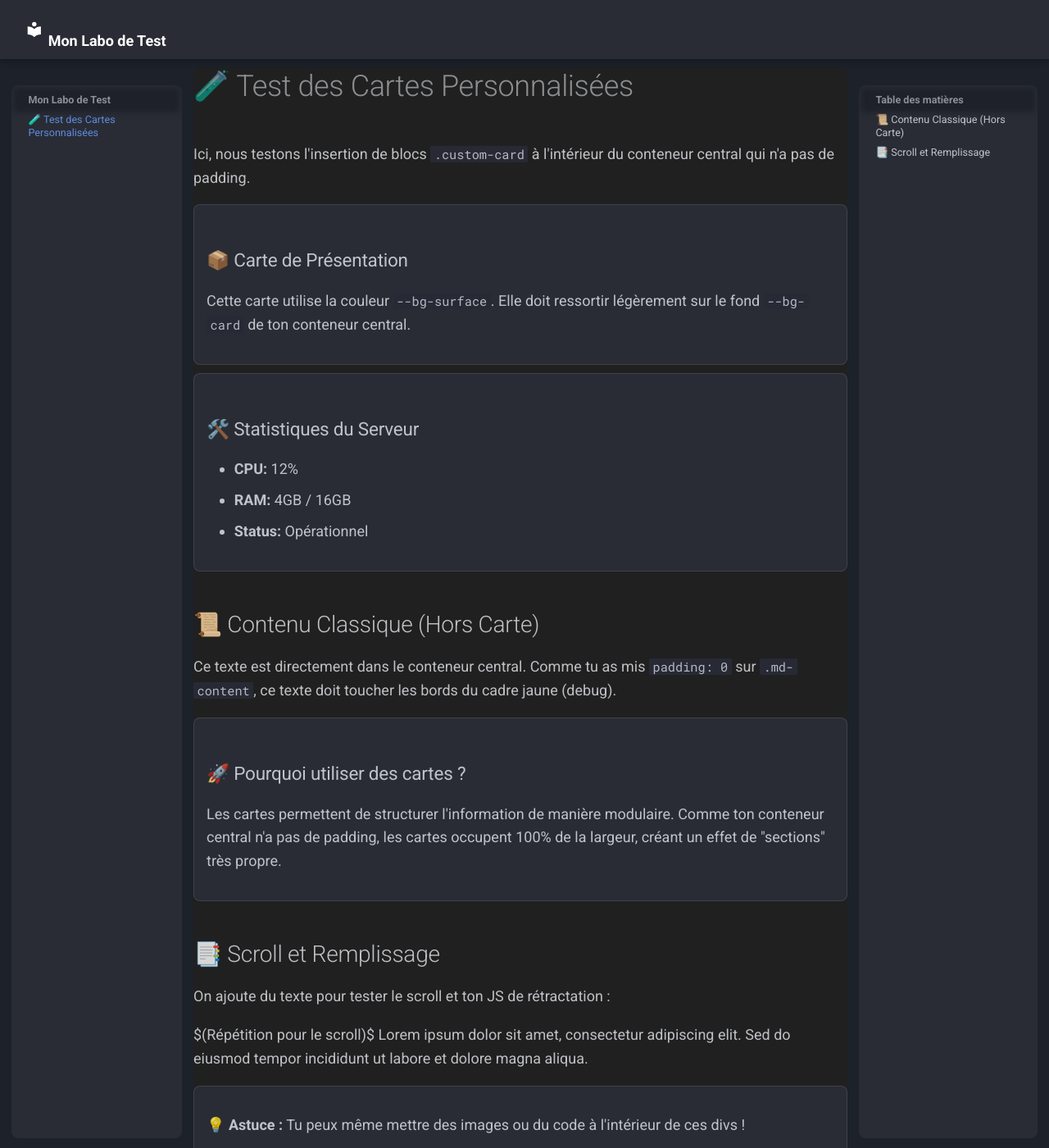
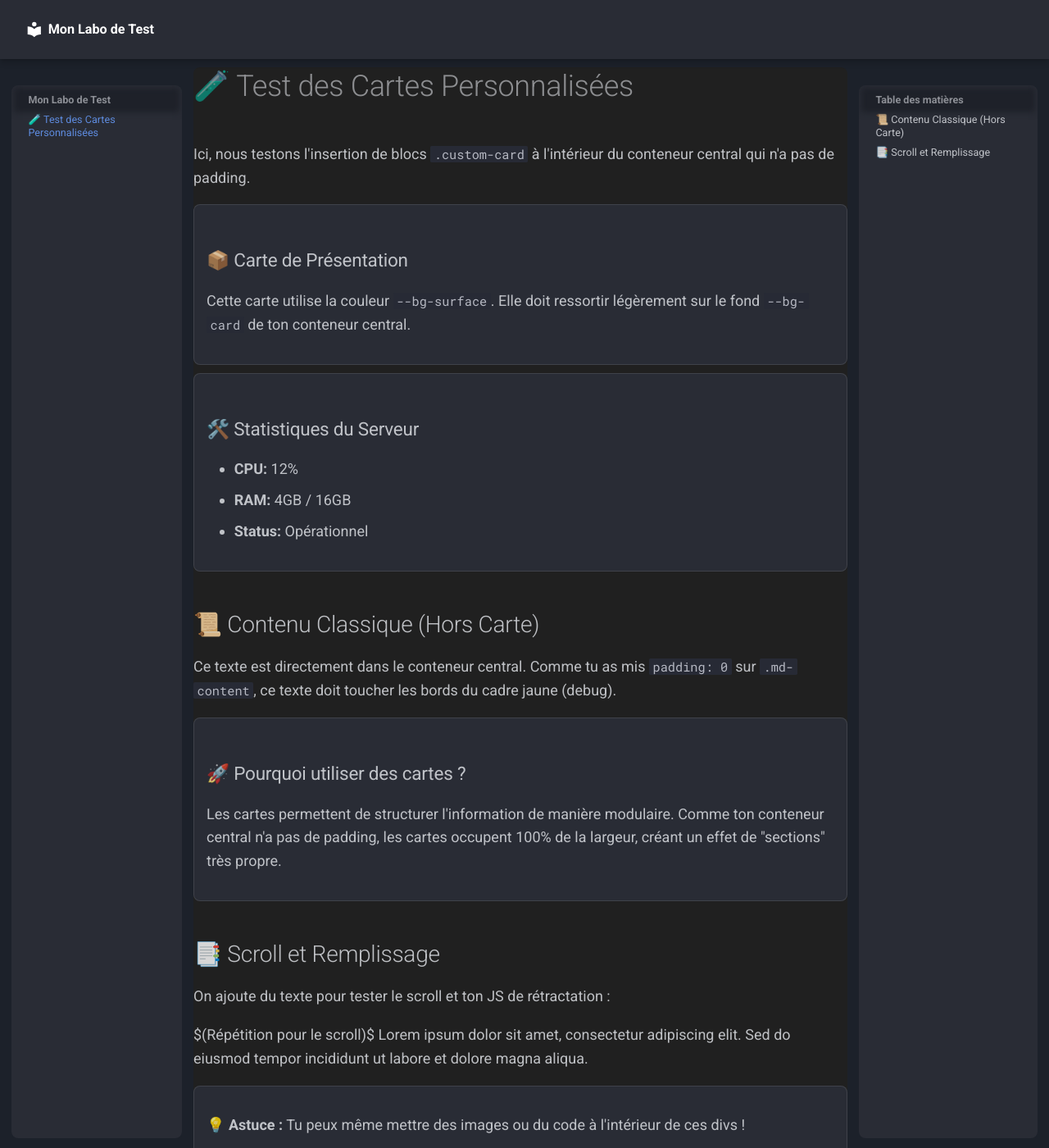
Before and after one commit to Lilevitchi/test-site, an MkDocs documentation site: the page built from docs/index.md, in a window 1280 px wide and 1400 px high. Shown: the whole window at 82% size. Built offline with MkDocs 1.6.1 and Material for MkDocs 9.7.7, drawn with Linux system fonts in a browser that asks for light colours.

Commit message:
Update extra.css

```diff
--- a/docs/stylesheets/extra.css
+++ b/docs/stylesheets/extra.css
@@ -84,11 +84,6 @@
     visibility: visible;
   }
 
-  .md-header__title, .md-header__topic, .md-header__ellipsis {
-    font-size: var(--text-size-header);
-    line-height: var(--header-height);
-  }
-
 /* --- MAIN STRUCTURE --- */
   .md-container {
     display: flex;
@@ -98,8 +93,7 @@
 
   .md-main {
     flex: 1 0 auto;
-    display: flex;
-    flex-direction: column;
+    display: block;
     padding-top: var(--header-height) !important;
     background-color: var(--bg-page);
   }
@@ -107,15 +101,14 @@
   .md-grid {
     max-width: 100% !important;
     margin: 0 !important;
-    width: 100%;
   }
 
   .md-main__inner {
     display: flex;
-    align-items: stretch;
+    align-items: flex-start;
     max-width: 100% !important;
     margin: 0 !important;
-    padding: 0 !important;
+    padding: var(--sidebar-gap) 0;
   }
 
 /* --- CONTENT CARD --- */
@@ -123,7 +116,7 @@
   .md-content {
     background: var(--bg-card);
     border-radius: var(--radius-md);
-    margin: var(--sidebar-gap) var(--sidebar-gap) var(--sidebar-footer-offset) var(--sidebar-gap) !important;
+    margin: 0 var(--sidebar-gap);
     padding: 0 !important;
     flex: 1;
     min-width: 0;
@@ -136,7 +129,9 @@
     padding: 0 !important;
   }
 
-  .md-content__inner:before { display: none; }
+  .md-content__inner:before {
+    display: none;
+  }
 
   .md-typeset {
     font-size: var(--text-size-content);
@@ -155,15 +150,11 @@
   }
 
 /* --- SIDEBARS --- */
-
   .md-sidebar {
     position: sticky !important;
     top: calc(var(--header-height) + var(--sidebar-gap)) !important;
     height: calc(100vh - var(--header-height) - var(--sidebar-gap) - var(--sidebar-footer-offset)) !important;
-    margin-top: var(--sidebar-gap) !important;
-    margin-bottom: var(--sidebar-footer-offset) !important;
     z-index: 1;
-    transition: height var(--transition), margin-bottom var(--transition);
   }
 
   .md-sidebar__inner {
@@ -175,23 +166,34 @@
     scrollbar-width: thin; /* Pour des barres de scroll plus discrètes */
   }
 
-  .md-sidebar--primary { margin-left: var(--sidebar-gap) !important; width: var(--sidebar-width-primary) !important; }
-  .md-sidebar--secondary { margin-right: var(--sidebar-gap) !important; width: var(--sidebar-width-secondary) !important; }
+  .md-sidebar--primary {
+    margin-left: var(--sidebar-gap);
+    width: var(--sidebar-width-primary);
+  }
+
+  .md-sidebar--secondary {
+    margin-right: var(--sidebar-gap);
+    width: var(--sidebar-width-secondary);
+  }
 
 /* --- FOOTER --- */
   .md-footer {
     flex-shrink: 0;
     height: var(--footer-height);
     background-color: var(--bg-surface);
-    margin: 0 !important;
-    padding: 0 !important;
+    display: block;
+    width: 100%;
   }
 
   .md-footer-meta__inner {
-    height: var(--footer-height);
     display: flex;
     align-items: center;
+    height: var(--footer-height);
     padding: 0 20px;
+  }
+
+  .md-footer-meta {
+    margin-top: -3px;
   }
 }
 
```
